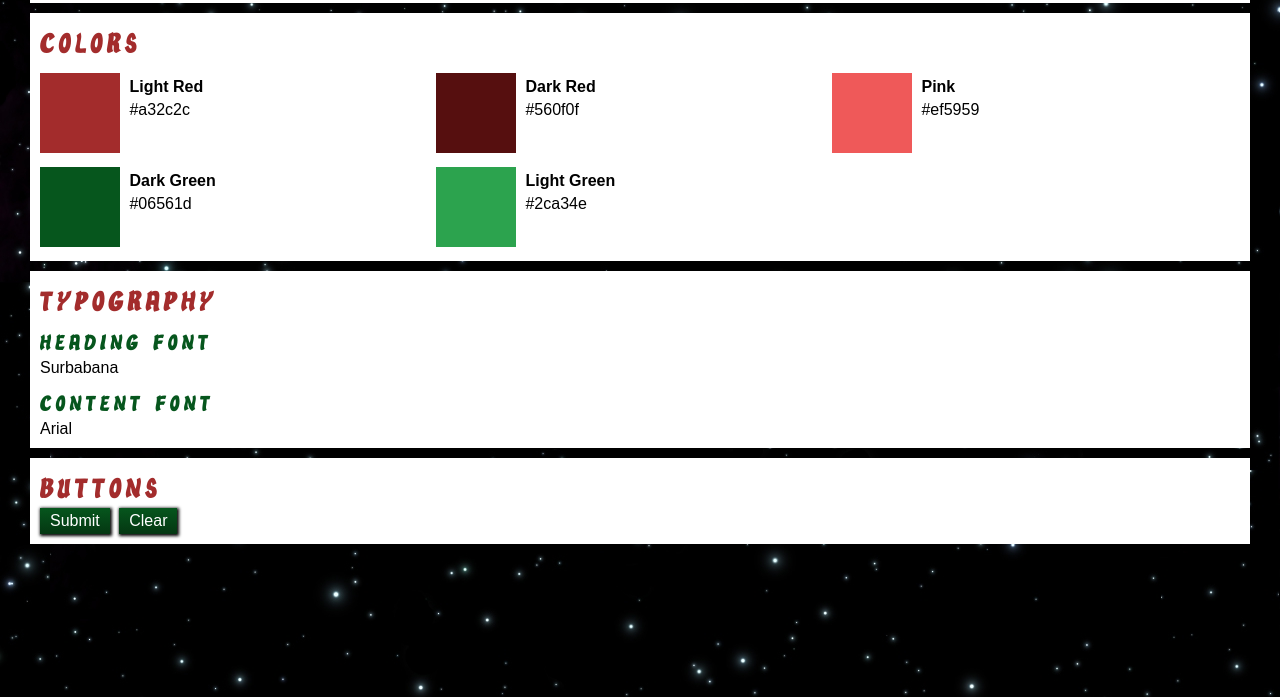
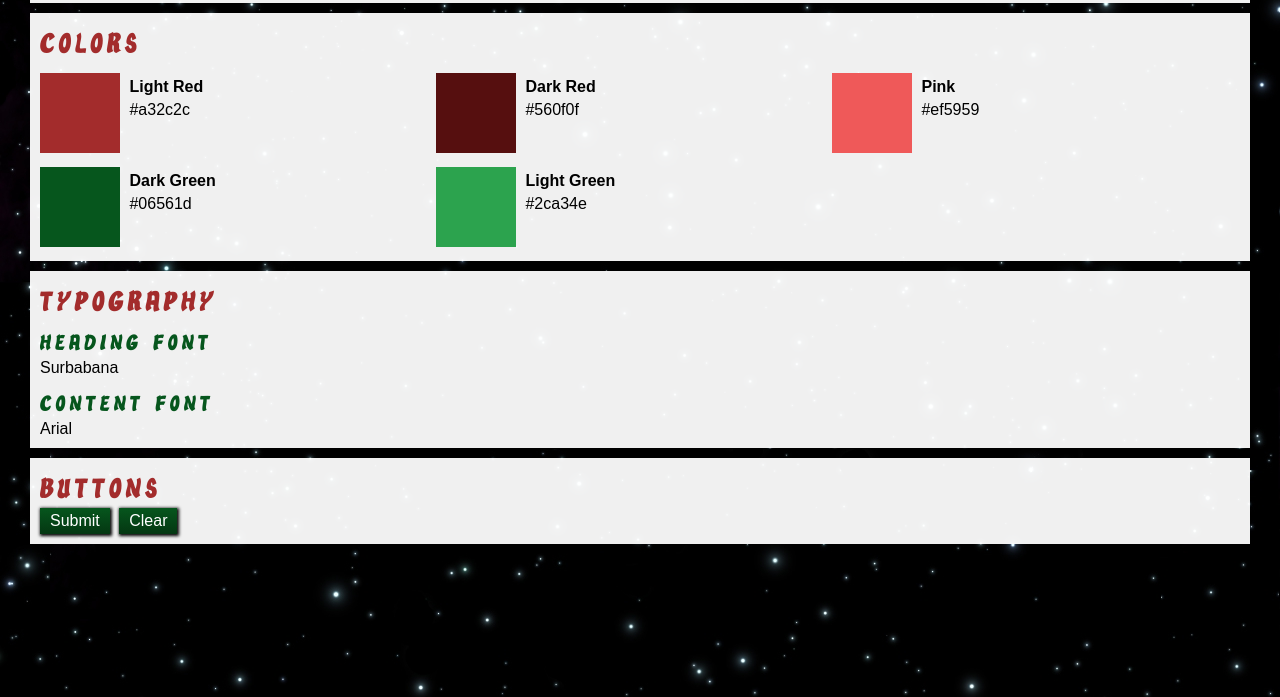
Before and after one commit to hockenburj1/project_final2_hockenbury_jesse, a plain HTML site: page index.html in a window 1280 px wide. Shown: the part 103-800 px from the top of the page. Drawn offline with Linux system fonts and the light colour scheme.

Commit message:
Change content background opacity

```diff
--- a/css/main.css
+++ b/css/main.css
@@ -16,7 +16,7 @@ body {
 
 .content {
     max-width: 1200px;
-    background-color: white;
+    background-color: rgba(255, 255, 255, 0.94);
     margin: 10px auto;
     padding: 10px;
     overflow: hidden;
```
Also changed, not shown: img/banner-1.jpg (added), 1 other file.
